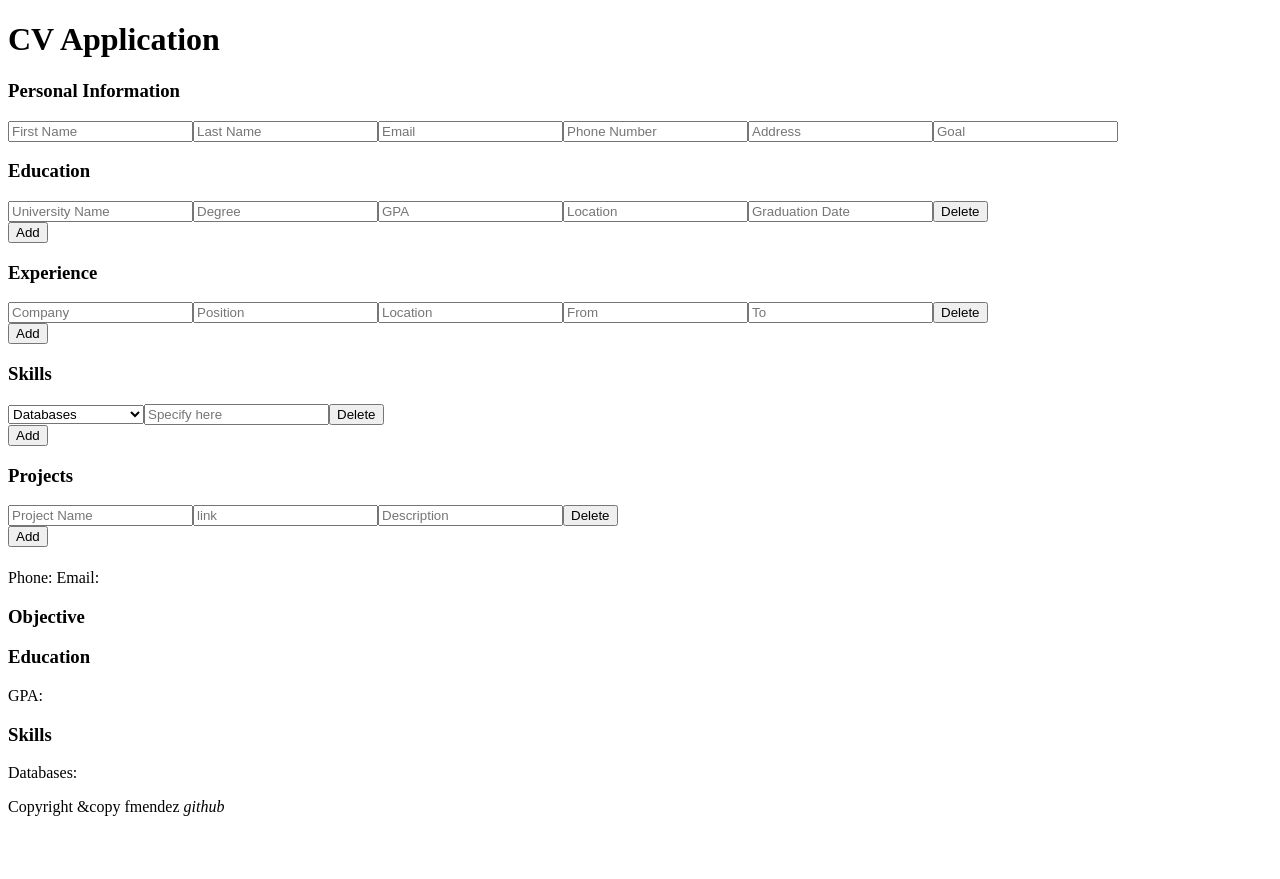
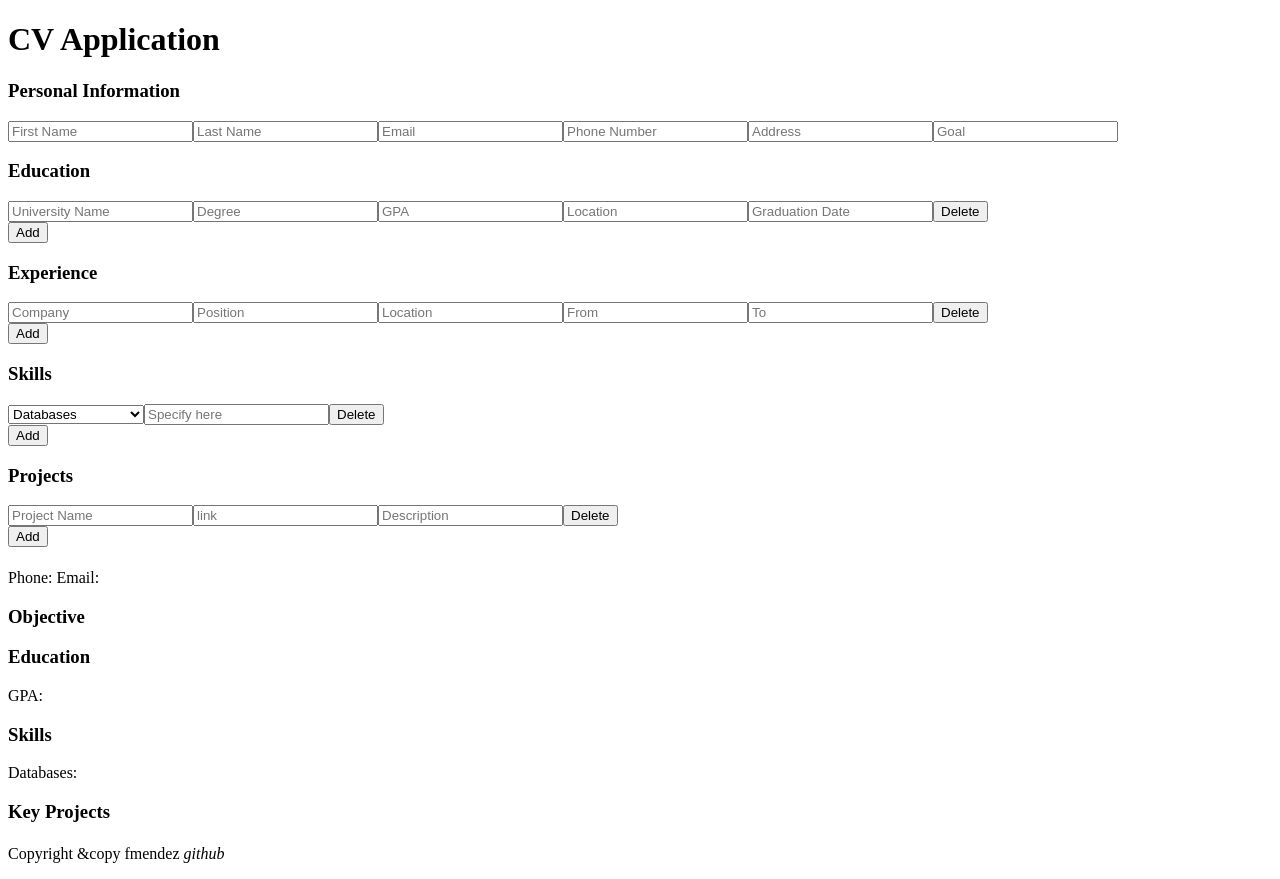
Before and after one commit to fmendezr/cv-application, a React (Create React App) app: page / in a window 1280 px wide. Before the commit the page ends 832 px from the top, so only its background shows below. Built offline with nearby package versions, Linux system fonts and the light colour scheme.

Commit message:
create component that renders the projectssection and its items

```diff
--- a/src/components/CVPreview/CVPreview.js
+++ b/src/components/CVPreview/CVPreview.js
@@ -48,7 +48,7 @@ const Content = (props) => {
             <SkillsSection
                 skills={props.skills}
             />
-            <Projects
+            <ProjectsSection
                 projects={props.projects}
             />
             <Experience
@@ -130,9 +130,31 @@ const SkillsItem = (props) => {
     )
 }
 
-const Projects = (props) => {
+const ProjectsSection = (props) => {
     return (
-        <div></div>
+        <section>
+            <h3>Key Projects</h3>
+            {props.projects.map((projectsItem) => {
+                return (
+                    <ProjectsItem
+                        projectName={projectsItem.projectName}
+                        link={projectsItem.link}
+                        description={projectsItem.description}
+                        id={projectsItem.id}
+                        key={projectsItem.id}
+                    />
+                )
+            })}
+        </section>
+    )
+}
+
+const ProjectsItem = (props) => {
+    return (
+        <div>
+            <h5>{props.projectName}</h5>
+            <p>{props.description}</p>
+        </div>
     )
 }
 
```
